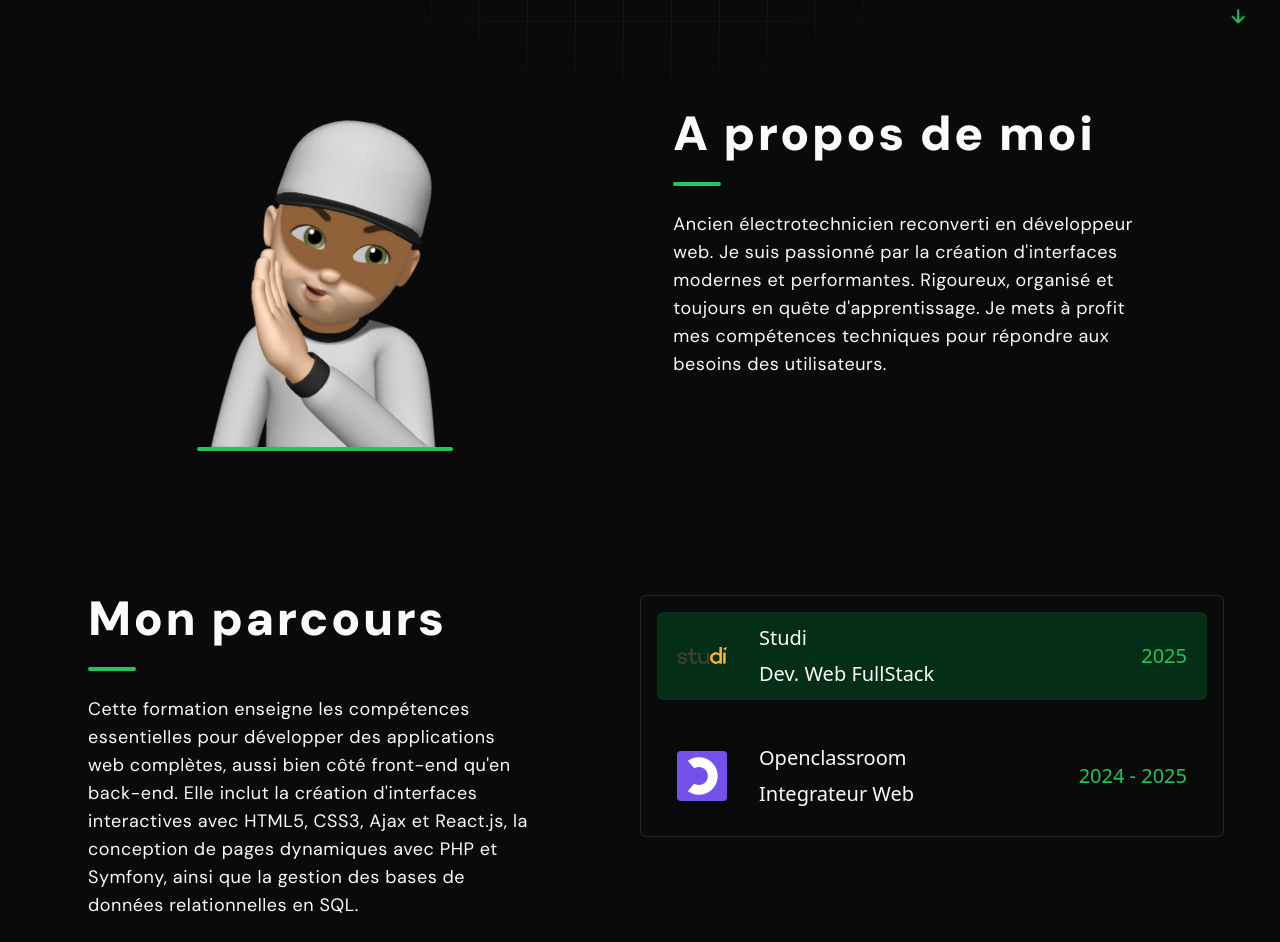
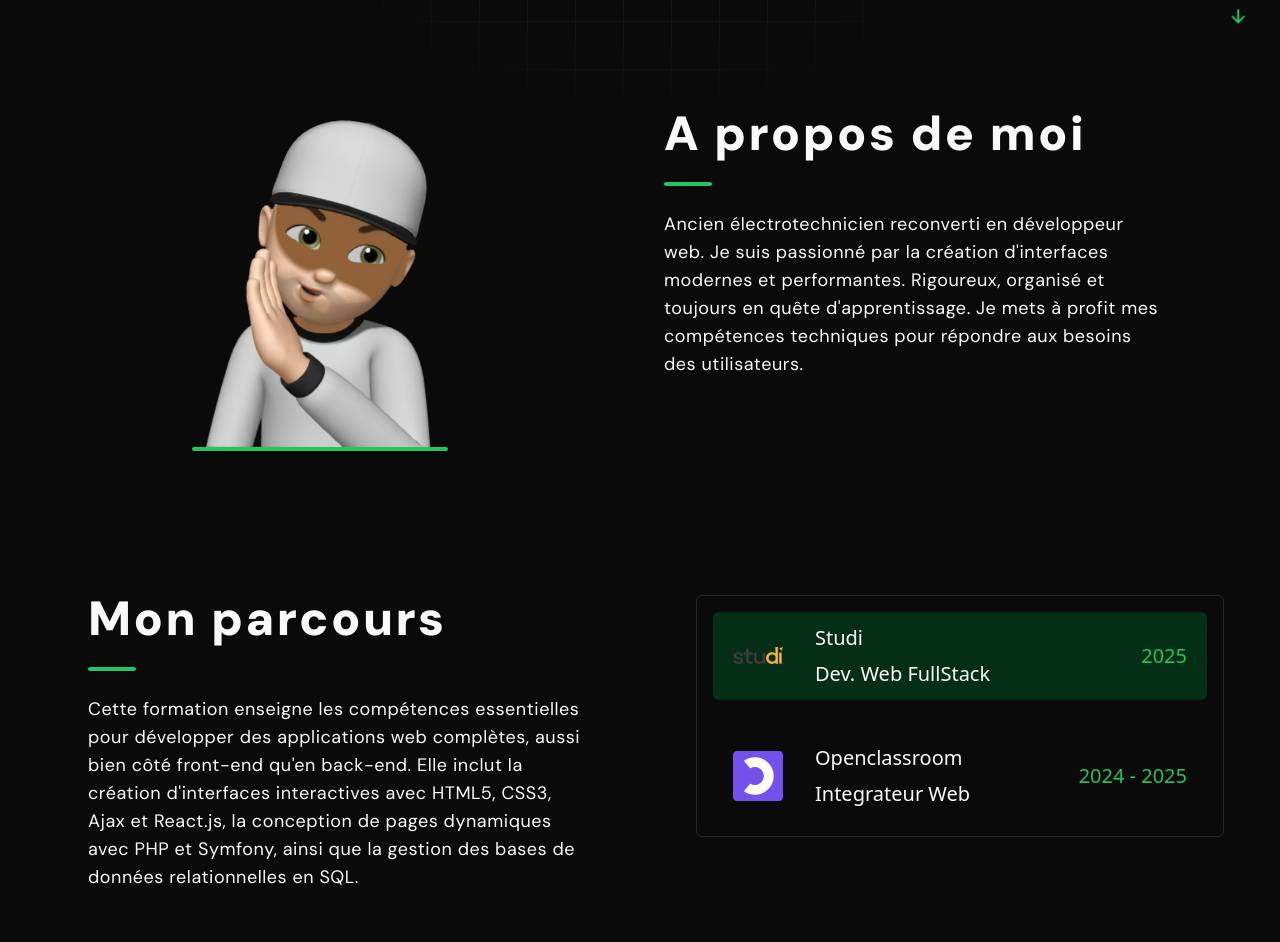
Before and after one commit to jeremie-00/jh-tech.fr, a Next.js app: page / in a window 1280 px wide. Shown: the part 770-1712 px from the top of the page. Built offline with nearby package versions, Linux system fonts and the light colour scheme; what zod-form-data would draw is missing.

Commit message:
Fix responsive tablette

```diff
--- a/src/app/components/sections/About.tsx
+++ b/src/app/components/sections/About.tsx
@@ -20,7 +20,7 @@ export default function About() {
   return (
     <ContainerSection id="about">
       <Content title={datas.about.title} text={datas.about.text}>
-        <div className="min-lg:w-[46%] w-full h-1/2 flex flex-col items-center justify-center">
+        <div className="w-full h-1/2 flex flex-1 flex-col items-center justify-center">
           <div className="relative">
             <Image
               src={"/images/profilepicApropos.png"}
@@ -35,7 +35,7 @@ export default function About() {
         </div>
       </Content>
       <Content title={datas.educations.title} text={educationsText}>
-        <div className="min-lg:w-1/2 w-full h-full flex flex-col items-center justify-center order-2">
+        <div className="w-full h-full flex flex-1 flex-col items-center justify-center order-2">
           <CustomCard className="flex-col h-auto w-full" theme="default">
             {datas.educations.text.map((educ, idx) => (
               <CustomCard
--- a/src/app/components/sections/Skills.tsx
+++ b/src/app/components/sections/Skills.tsx
@@ -36,7 +36,7 @@ export default function Skills() {
       </ContentGrid>
 
       <Content title={datas.stacks.title} text={datas.stacks.text}>
-        <div className="min-lg:w-[46%] w-full h-full flex flex-wrap items-center max-lg:justify-center gap-4 max-lg:order-2">
+        <div className="w-full h-full flex flex-1 flex-wrap items-center max-lg:justify-center gap-4 max-lg:order-2">
           {datas.stacks.cards.map((skill, idx) => (
             <span key={idx} className={`relative z-20 group`}>
               <CustomCard className="relative z-20" theme="icon">
```
